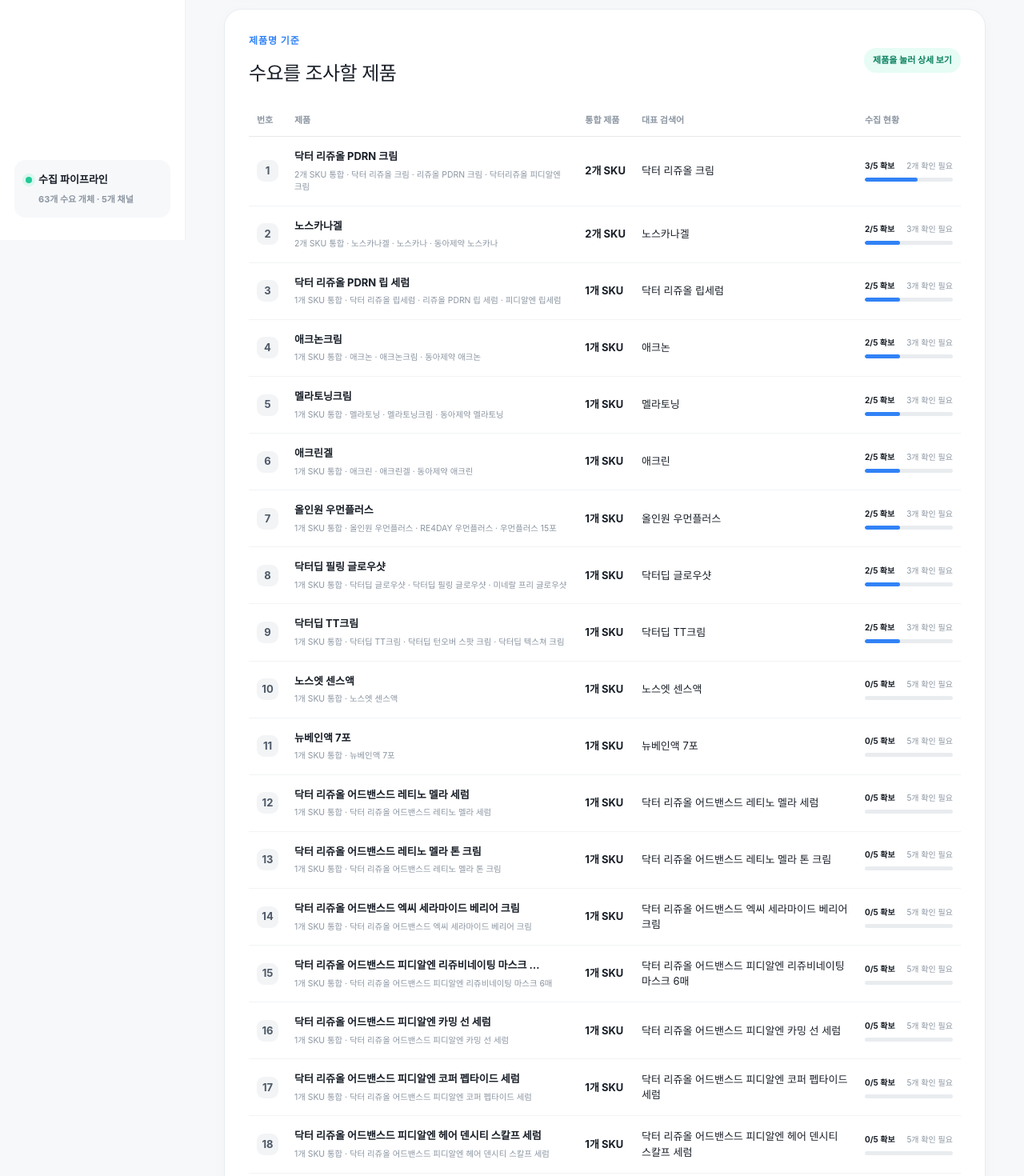
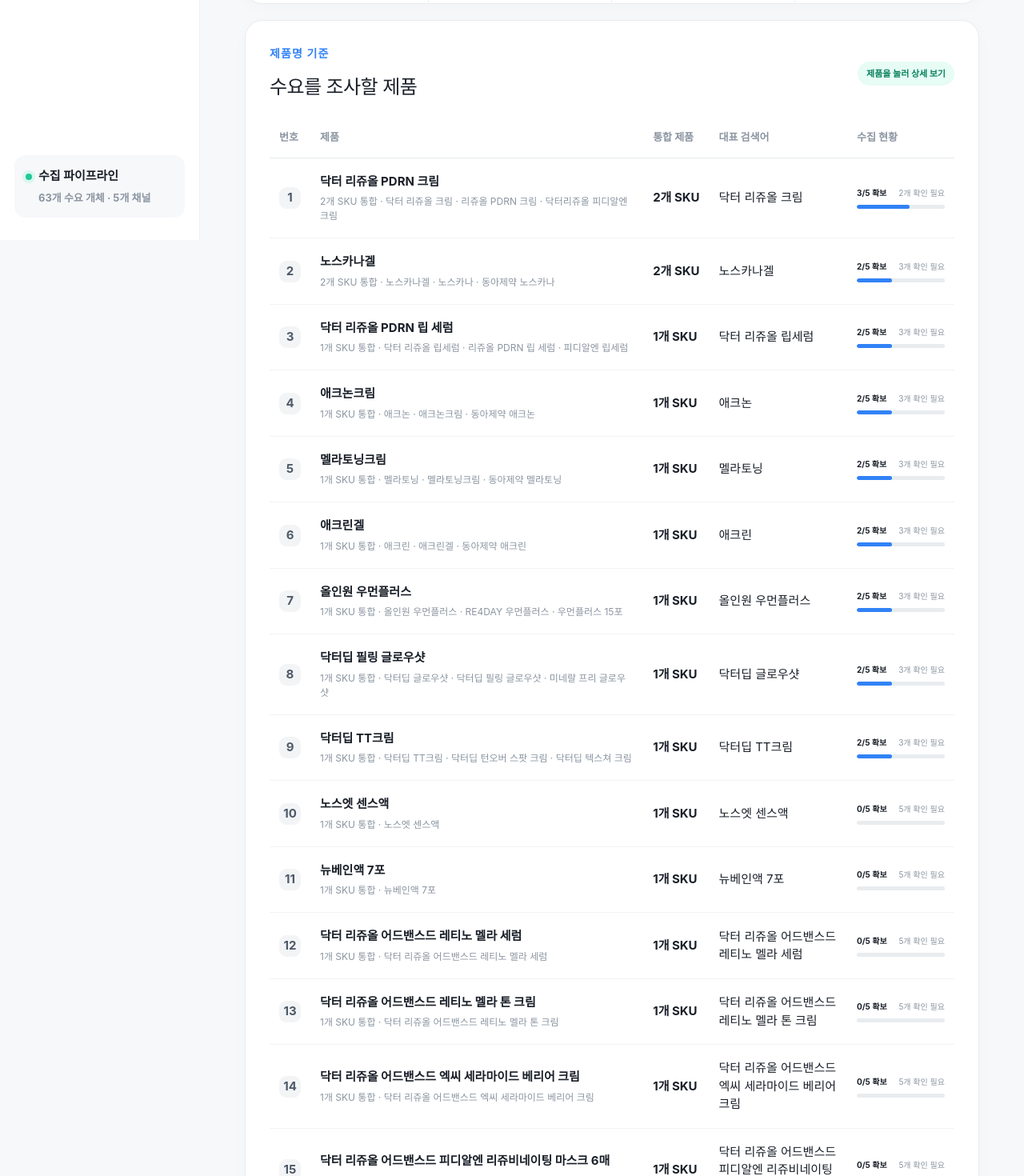
Before and after one commit to yeohj0710/beauty-pharmacy-demand, a Next.js app: page / in a window 1280 px wide. Shown: the part 500-1970 px from the top of the page at 80% size. Built offline with nearby package versions, Linux system fonts and the light colour scheme.

Commit message:
Improve dashboard readability and modal proportions

```diff
--- a/app/globals.css
+++ b/app/globals.css
@@ -1801,3 +1801,193 @@
     font-size: 11px;
   }
 }
+
+/* Desktop readability scale */
+@media (min-width: 1000px) {
+  :root {
+    --sidebar: 250px;
+  }
+  body {
+    font-size: 16px;
+  }
+  main {
+    max-width: 1760px;
+    padding-right: 56px;
+    padding-left: 56px;
+  }
+  .brand div {
+    font-size: 18px;
+  }
+  .brand small,
+  .sidebar-foot small {
+    font-size: 13px;
+  }
+  .sidebar nav button {
+    min-height: 48px;
+    font-size: 15px;
+  }
+  .sidebar-foot {
+    font-size: 15px;
+  }
+  .eyebrow,
+  .section-kicker {
+    font-size: 14px;
+  }
+  .hero-copy {
+    font-size: 19px;
+  }
+  .hero-status,
+  .metrics article > span,
+  .sample-badge {
+    font-size: 14px;
+  }
+  .hero-status strong,
+  .metrics p {
+    font-size: 15px;
+  }
+  .metrics strong {
+    font-size: 28px;
+  }
+  th {
+    font-size: 13px;
+    padding: 15px 12px;
+  }
+  td {
+    font-size: 15px;
+    padding: 18px 12px;
+  }
+  td > strong {
+    max-width: 410px;
+    font-size: 15px;
+  }
+  td > small,
+  .score-label span {
+    font-size: 12px;
+    line-height: 1.5;
+  }
+  .score-label b {
+    font-size: 14px;
+  }
+
+  .drawer {
+    width: min(1060px, calc(100vw - 96px));
+    max-height: calc(100vh - 48px);
+    padding: 48px 56px 54px;
+  }
+  .drawer-rank {
+    font-size: 15px;
+  }
+  .drawer h2 {
+    font-size: 34px;
+    margin-top: 16px;
+  }
+  .drawer > p {
+    font-size: 16px;
+  }
+  .entity-rule {
+    grid-template-columns: 150px minmax(0, 1fr);
+    gap: 12px 22px;
+    padding: 24px;
+  }
+  .entity-rule b,
+  .entity-rule p {
+    font-size: 15px;
+  }
+  .drawer-heading,
+  .drawer-section h3,
+  .manual-form h3 {
+    font-size: 20px;
+  }
+  .evidence-list button {
+    grid-template-columns: 16px minmax(210px, 1fr) 150px 18px;
+    min-height: 82px;
+    padding: 18px 20px;
+  }
+  .evidence-list b {
+    font-size: 16px;
+  }
+  .evidence-list small,
+  .evidence-list button > strong {
+    font-size: 14px;
+  }
+  .collection-rule b,
+  .auto-result > span,
+  .manual-reason b {
+    font-size: 15px;
+  }
+  .collection-rule p,
+  .auto-result p,
+  .manual-reason p,
+  .score-lock p {
+    font-size: 15px;
+  }
+  .auto-result strong {
+    font-size: 22px;
+  }
+  .auto-result a,
+  .manual-reason a,
+  .manual-form label span {
+    font-size: 14px;
+  }
+  .evidence-list > a {
+    min-height: 52px;
+    padding: 13px 15px;
+    font-size: 15px;
+  }
+  .evidence-list > a small {
+    font-size: 13px;
+  }
+}
+
+@media (min-width: 761px) and (max-width: 999px) {
+  .drawer {
+    width: calc(100vw - 40px);
+    padding: 40px;
+  }
+}
+
+@media (max-width: 760px) {
+  body {
+    font-size: 15px;
+  }
+  .drawer {
+    padding: 34px 22px 72px;
+  }
+  .drawer-rank {
+    font-size: 14px;
+  }
+  .drawer > p {
+    font-size: 14px;
+  }
+  .entity-rule {
+    grid-template-columns: 104px minmax(0, 1fr);
+    gap: 12px 18px;
+    padding: 20px;
+  }
+  .entity-rule b,
+  .entity-rule p {
+    font-size: 13px;
+    line-height: 1.6;
+  }
+  .drawer-heading,
+  .drawer-section h3,
+  .manual-form h3 {
+    font-size: 18px;
+  }
+  .evidence-list button {
+    grid-template-columns: 14px minmax(0, 1fr) auto 14px;
+    min-height: 112px;
+    padding: 17px 12px;
+  }
+  .evidence-list b {
+    font-size: 14px;
+  }
+  .evidence-list small,
+  .evidence-list button > strong {
+    font-size: 12px;
+    line-height: 1.55;
+  }
+  .sidebar nav button {
+    font-size: 12px;
+  }
+}
```
